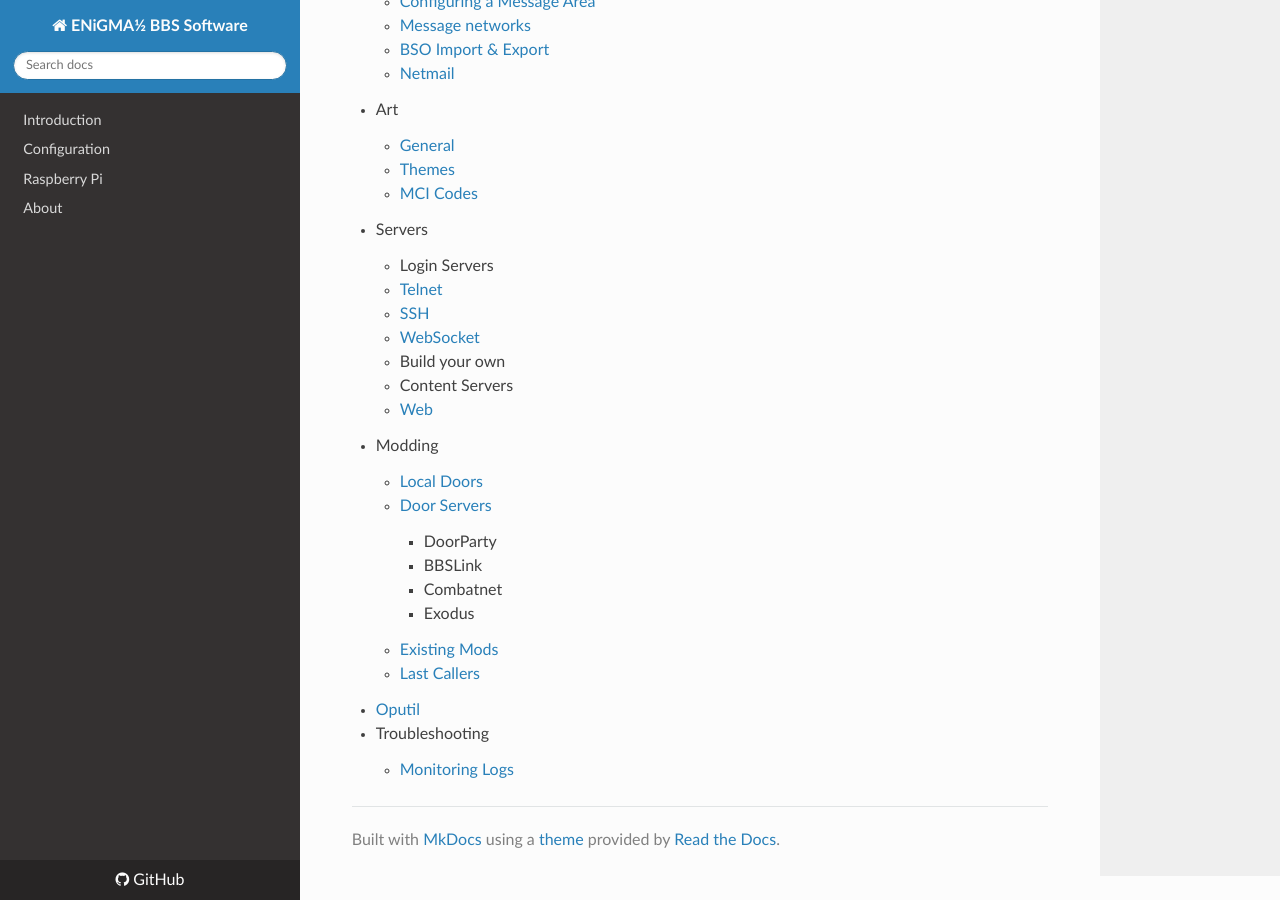
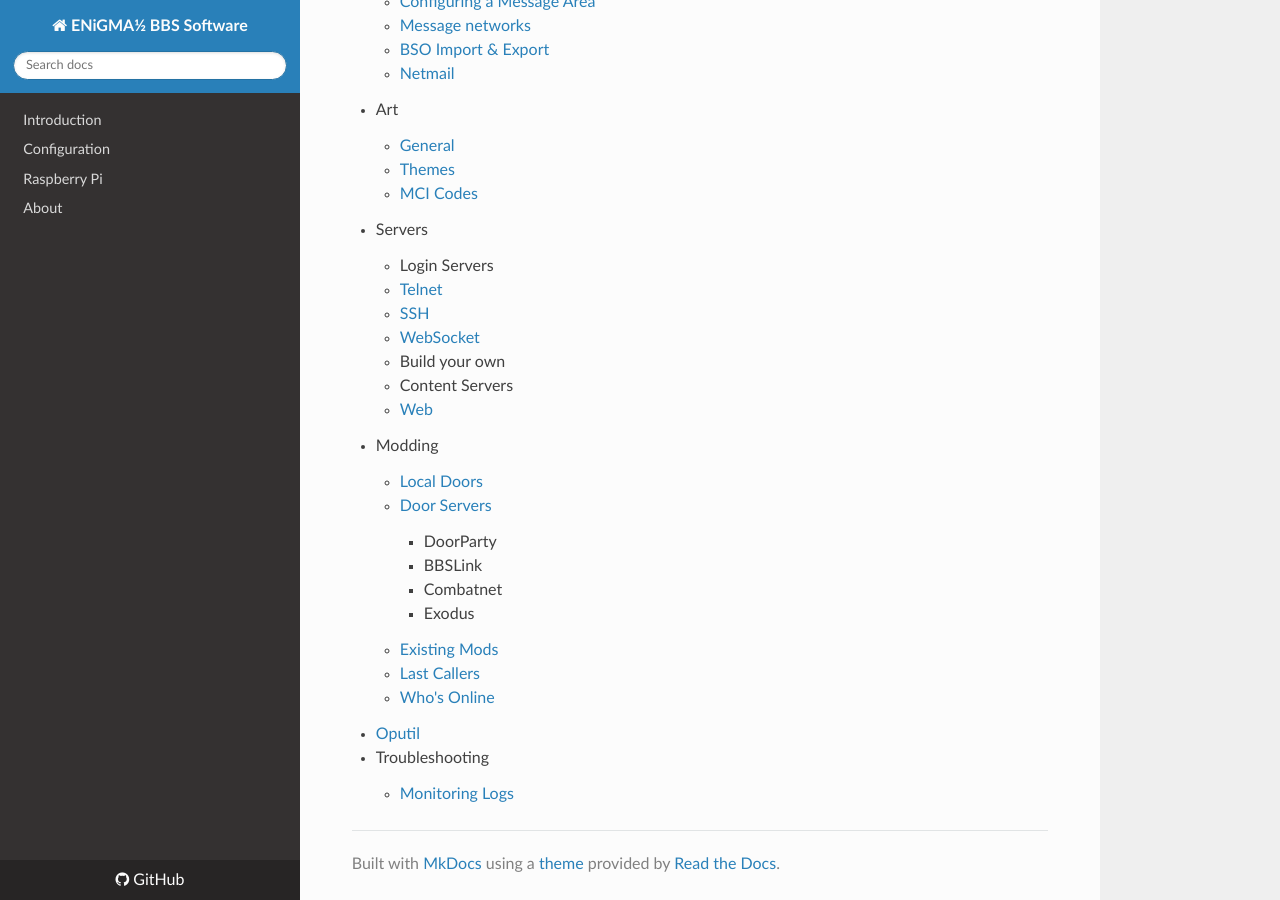
Before and after one commit to NuSkooler/enigma-bbs, an MkDocs documentation site: the page built from docs/_includes/nav.md, in a window 1280 px wide and 900 px high, scrolled down 1057 px. Built offline with MkDocs 1.6.1, drawn with Linux system fonts in a browser that asks for light colours; nearby versions of some CDN libraries; old or Windows-style settings are respelled for this version of MkDocs.

Commit message:
Minor doc update

```diff
--- a/docs/_includes/nav.md
+++ b/docs/_includes/nav.md
@@ -65,6 +65,7 @@
         - Exodus
     - [Existing Mods]({{ site.baseurl }}{% link modding/existing-mods.md %})
     - [Last Callers]({{ site.baseurl }}{% link modding/last-callers.md %})
+    - [Who's Online]({{ site.baseurl }}{% link modding/whos-online.md %})
 
   - [Oputil]({{ site.baseurl }}{% link oputil/index.md %})
 
--- a/docs/modding/last-callers.md
+++ b/docs/modding/last-callers.md
@@ -22,6 +22,8 @@ Available `config` block entries:
     * `userRunDoor`
 * `actionIndicatorDefault`: Default indicator when an action is not set. Defaults to "-".
 
+Remember that entries such as `actionIndicators` and `actionIndicatorDefault` may contain pipe color codes!
+
 ### Theming
 The following `itemFormat` object is provided to MCI 1 (ie: `%VM1`):
 * `userId`: User ID.
```
